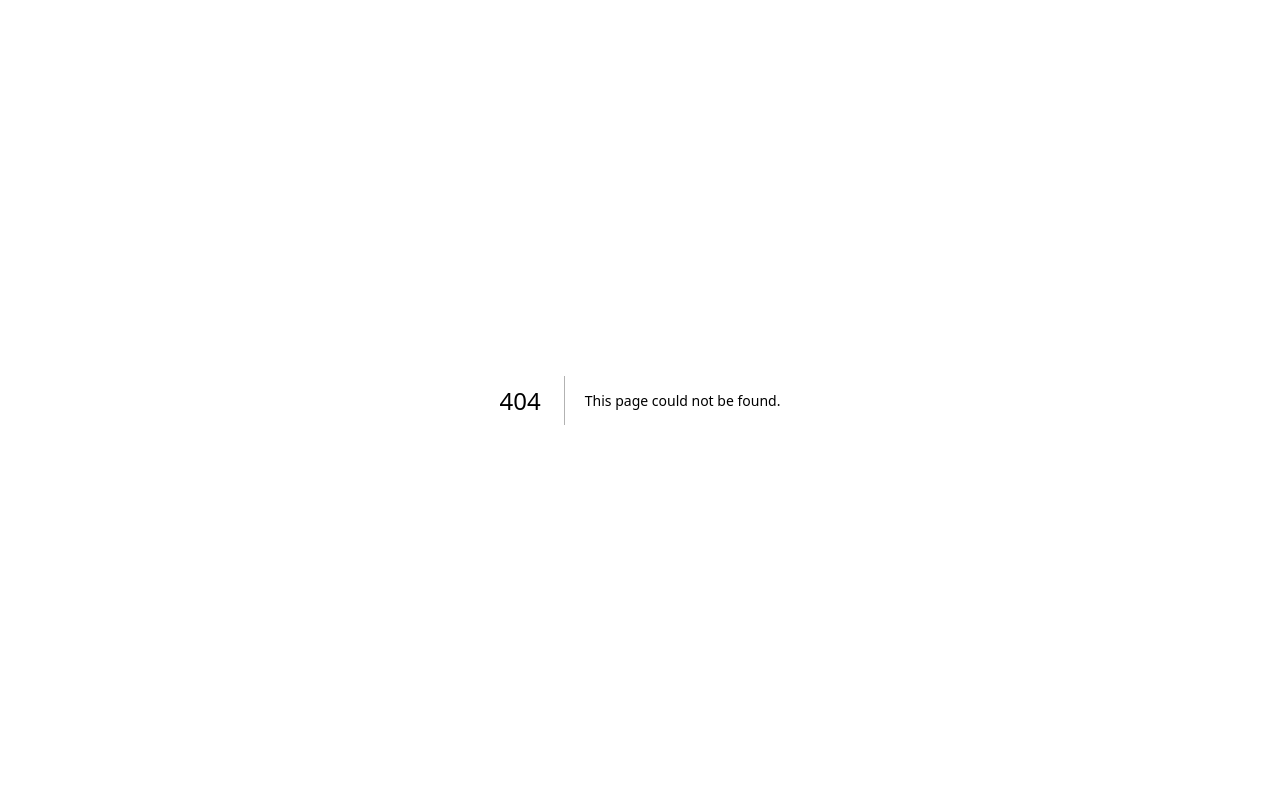
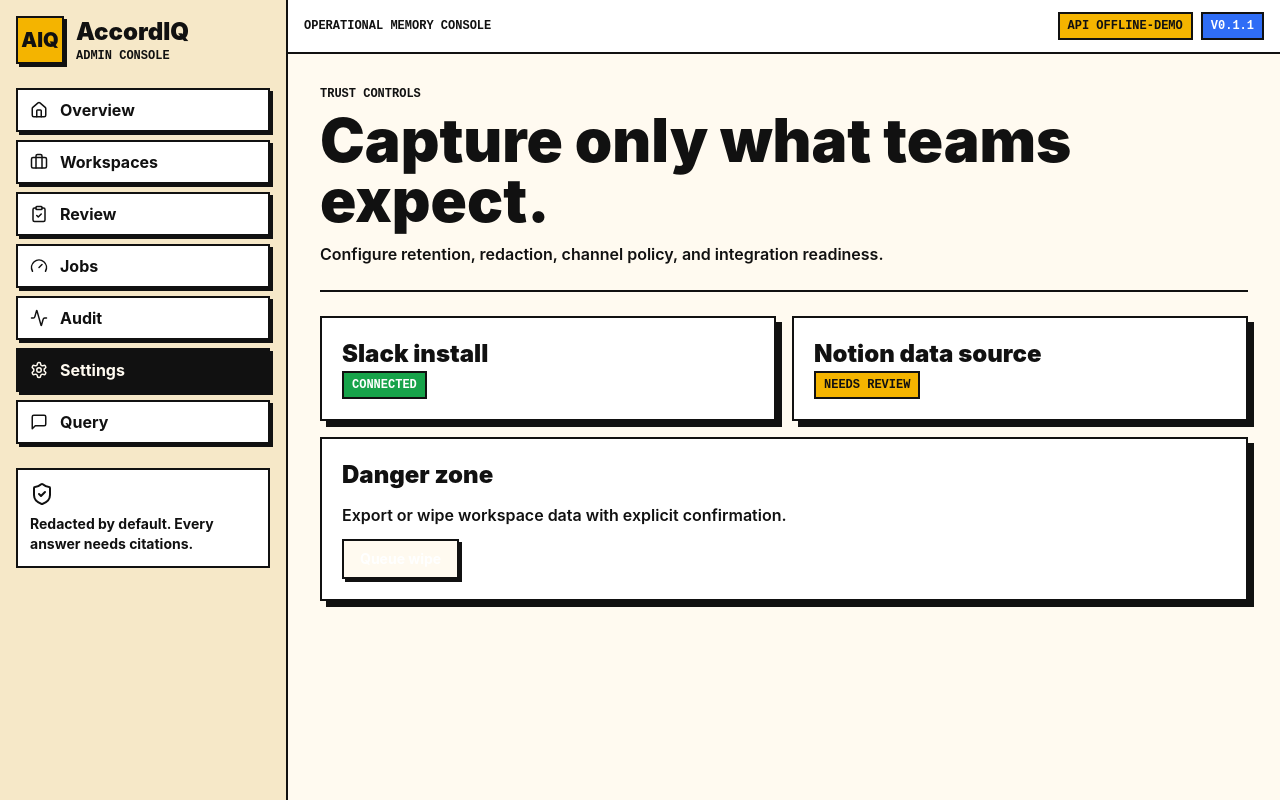
Before and after one commit to SarthakShrivastav-a/AccordIQ, a Next.js app in the folder frontend/: page /settings in a window 1280 px wide. Before the commit this address had no page. Built offline with nearby package versions, Linux system fonts and the light colour scheme; no server answers.

Commit message:
feat: add settings page

```diff
--- /dev/null
+++ b/frontend/src/app/settings/page.tsx
@@ -0,0 +1,18 @@
+import { AppShell } from "@/components/layout/AppShell";
+import { Badge } from "@/components/ui/Badge";
+import { BrutalCard } from "@/components/ui/BrutalCard";
+import { Button } from "@/components/ui/Button";
+import { PageHeader } from "@/components/ui/PageHeader";
+
+export default function SettingsPage() {
+  return (
+    <AppShell>
+      <PageHeader eyebrow="Trust controls" title="Capture only what teams expect." description="Configure retention, redaction, channel policy, and integration readiness." />
+      <div className="grid gap-4 lg:grid-cols-2">
+        <BrutalCard><p className="font-display text-2xl font-black">Slack install</p><Badge tone="good">connected</Badge></BrutalCard>
+        <BrutalCard><p className="font-display text-2xl font-black">Notion data source</p><Badge tone="warn">needs review</Badge></BrutalCard>
+        <BrutalCard className="lg:col-span-2"><p className="font-display text-2xl font-black">Danger zone</p><p className="my-3 font-semibold">Export or wipe workspace data with explicit confirmation.</p><Button className="bg-danger text-white">Queue wipe</Button></BrutalCard>
+      </div>
+    </AppShell>
+  );
+}
```
